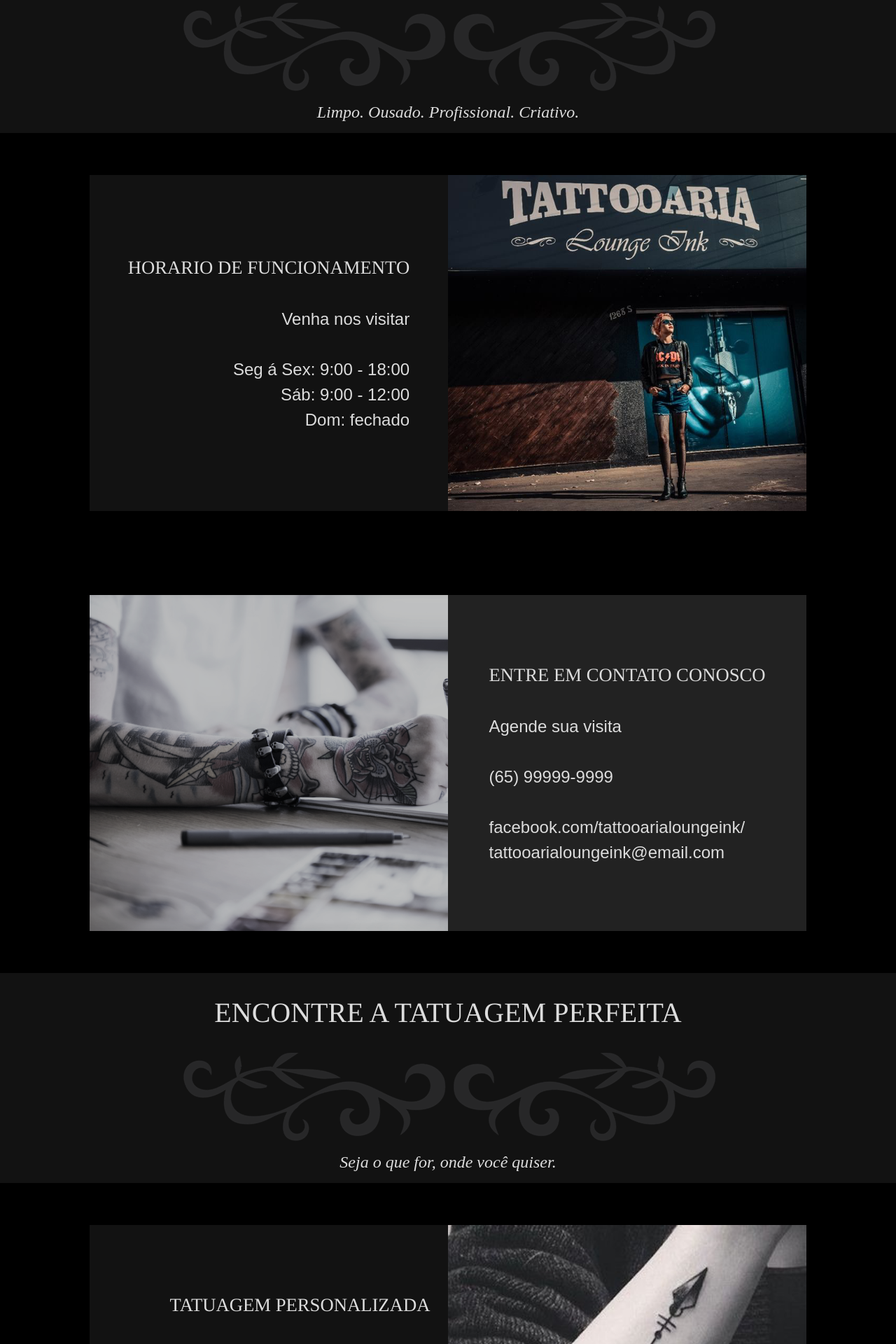
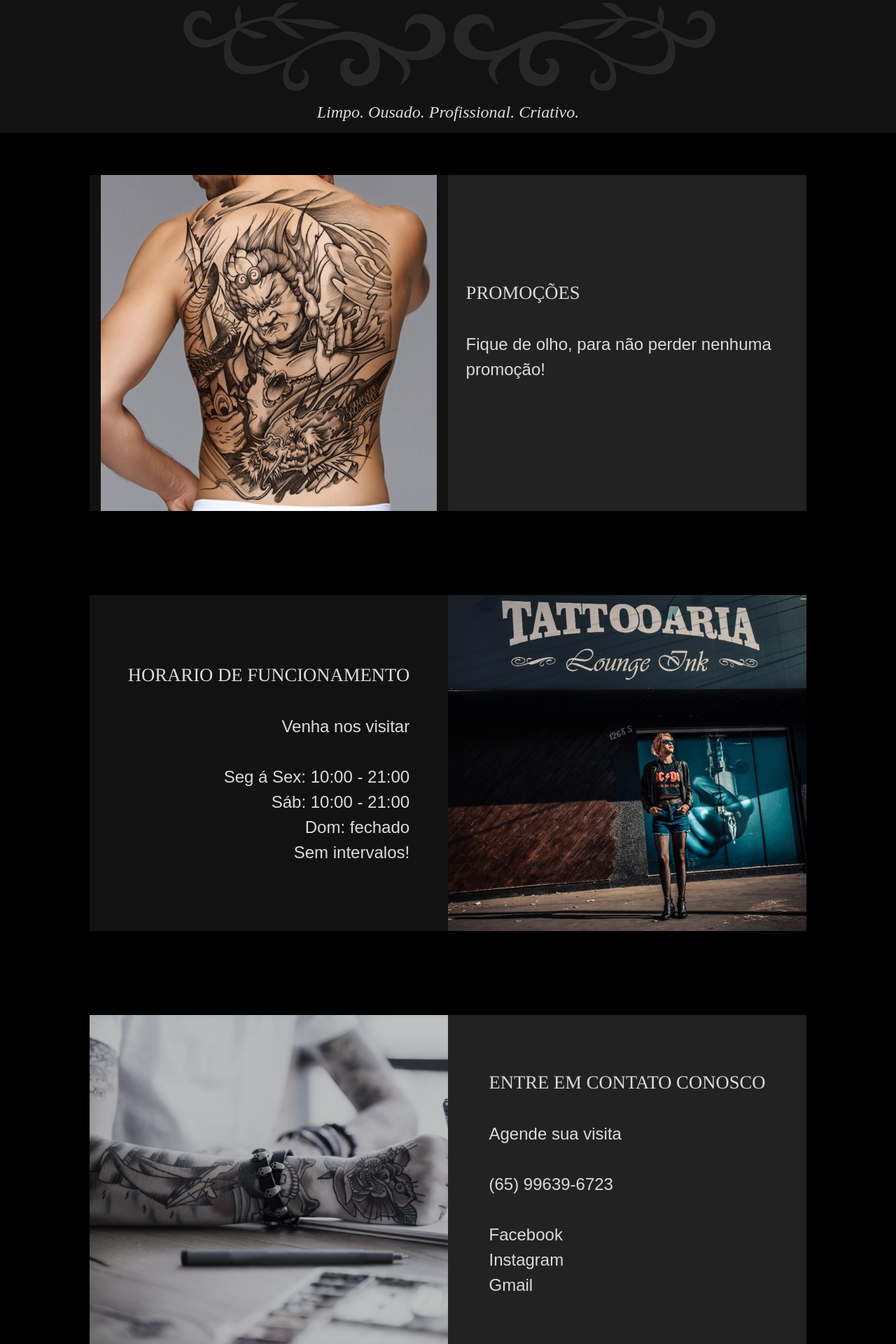
Before and after one commit to flaviokryptek/loungeink, a PHP site: page / in a window 1280 px wide. Shown: the part 1030-2950 px from the top of the page at 70% size. Run offline with PHP 8.4, Linux system fonts and the light colour scheme.

Commit message:
Adcionando Galeria

```diff
--- a/css/styles.css
+++ b/css/styles.css
@@ -135,7 +135,7 @@ a:hover{
     position: relative;
     background-color: #000000;
     width: 100%;
-    height: 6600px;
+    height: 7200px;
 }
 .full-section{
     background-color: #121212;
--- a/index.html
+++ b/index.html
@@ -65,11 +65,30 @@
     <section class="post-section">
         <div class="post-center">
           <div class="post-left">
+            <div class="post-imagem">
+              <img src="img/fotopost06.jpg">
+            </div>
+          </div>
+          <div class="post-right">
+            <div class="post-text">
+              <div class="text-label">
+                <p class="post-title">PROMOÇÕES</p></br>
+                <p>Fique de olho, para não perder nenhuma promoção!</p></br>
+
+              </div>
+            </div>
+          </div>
+        </div>
+      </section>
+
+    <section class="post-section">
+      <div class="post-center">
+        <div class="post-left">
           <div class="post-text">
             <div class="text-label">
               <p class="post-title">HORARIO DE FUNCIONAMENTO</p></br>
               <p>Venha nos visitar</p></br>
-              <p>Seg á Sex: 9:00 - 18:00</br>Sáb: 9:00 - 12:00</br>Dom: fechado</p>
+              <p>Seg á Sex: 10:00 - 21:00</br>Sáb: 10:00 - 21:00</br>Dom: fechado</br>Sem intervalos!</p>
             </div>
           </div>
         </div>
@@ -93,9 +112,10 @@
             <div class="text-label">
               <p class="post-title">ENTRE EM CONTATO CONOSCO</p></br>
               <p >Agende sua visita</p></br>
-              <p>(65) 99999-9999</p></br>
-              <p><a href="https://www.facebook.com/tattooarialoungeink/" target="_blank">facebook.com/tattooarialoungeink/</a></p>
-              <p><a href="#" target="_blank">tattooarialoungeink@email.com</a></p>
+              <p>(65) 99639-6723</p></br>
+              <p><a href="https://www.facebook.com/tattooarialoungeink/" target="_blank">Facebook</a></p>
+              <p><a href="https://www.instagram.com/tattooarialoungeink/" target="_blank">Instagram</a></p>
+              <p><a href="tattooarialoungeink@gmail.com" target="_blank">Gmail</a></p>
             </div>
           </div>
         </div>
@@ -268,16 +288,34 @@
       </div>
     </section>
   </div>
-</body>
   <footer>
     <div class="footer-center">
       <div class="footer-superior">
-      <!--<p class="welcome-title" style="font-size: 15pt;">"Que a beleza do que você ama seja o que você faz."</p>
-      <p class="welcome-text" style="font-size: 13pt;">Rumi</p>-->
+        <div class="post-center" style="width: 90%;">
+          <div id="container">
+            <div id="col-01" class="col">
+              <p class="post-title">Links</p>
+              <p><a href="index.html">Inicio</a></p>
+              <p><a href="galeria.html">Galeria</a></p>
+            </div>
+            <div id="col-02" class="col">
+              <p class="post-title">Contato</p>
+              <p>(65) 99639-6723</p>
+              <p><a href="https://www.facebook.com/tattooarialoungeink/" target="_blank">Facebook</a></p>
+              <p><a href="https://www.instagram.com/tattooarialoungeink/" target="_blank">Instagram</a></p>
+              <p><a href="tattooarialoungeink@gmail.com" target="_blank">Gmail</a></p>
+            </div>
+            <div id="col-03" class="col">
+              <p class="post-title">Endereço</p>
+              <p>Av. Brasil, 1263 S - Vila Real, Tangará da Serra - MT, 78300-000</p>
+            </div>
+          </div>
+        </div>
       </div>
       <div class="footer-inferior">
         <p class="footer-text">Todos os direitos reservados à Tattooaria Lounge Ink.</p>
       </div>
     </div>
   </footer>
+</body>
 </html>
```
Also changed, not shown: other parts of css/styles.css (+34 -9 lines), galeria.html (added), img/fernando01.png (added), img/fernando02.jpg (added). Lines whose indentation alone changed are shown as unchanged.
